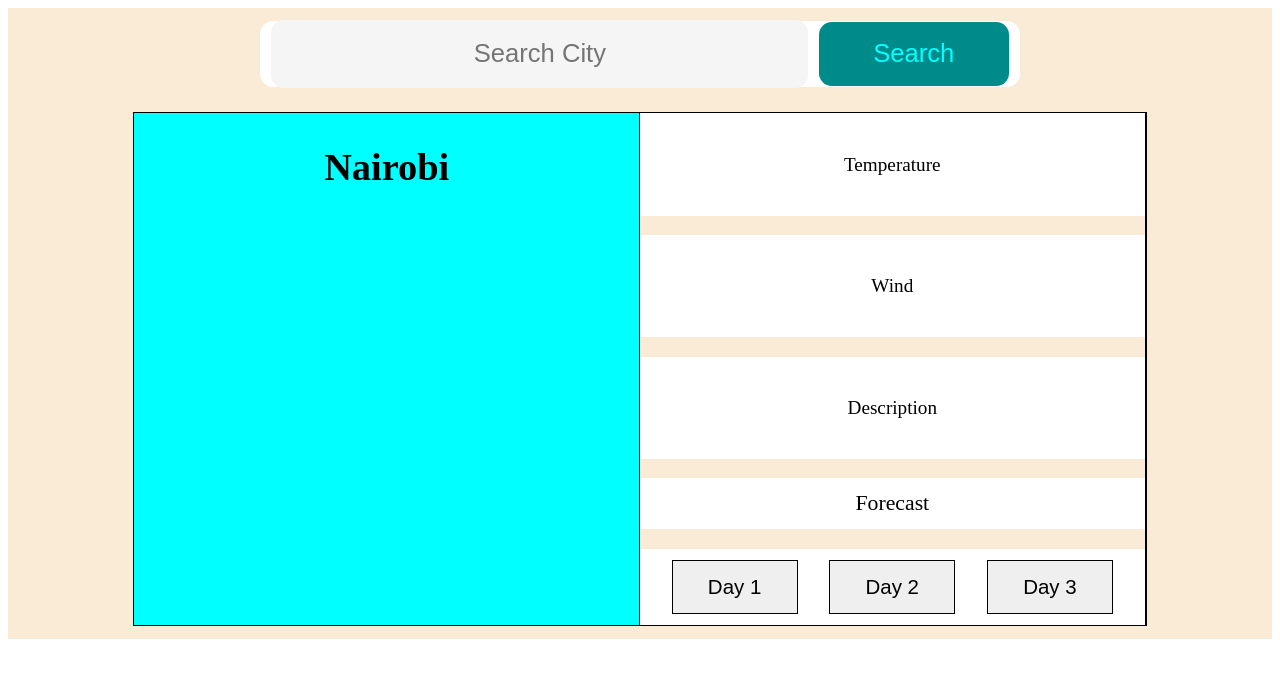
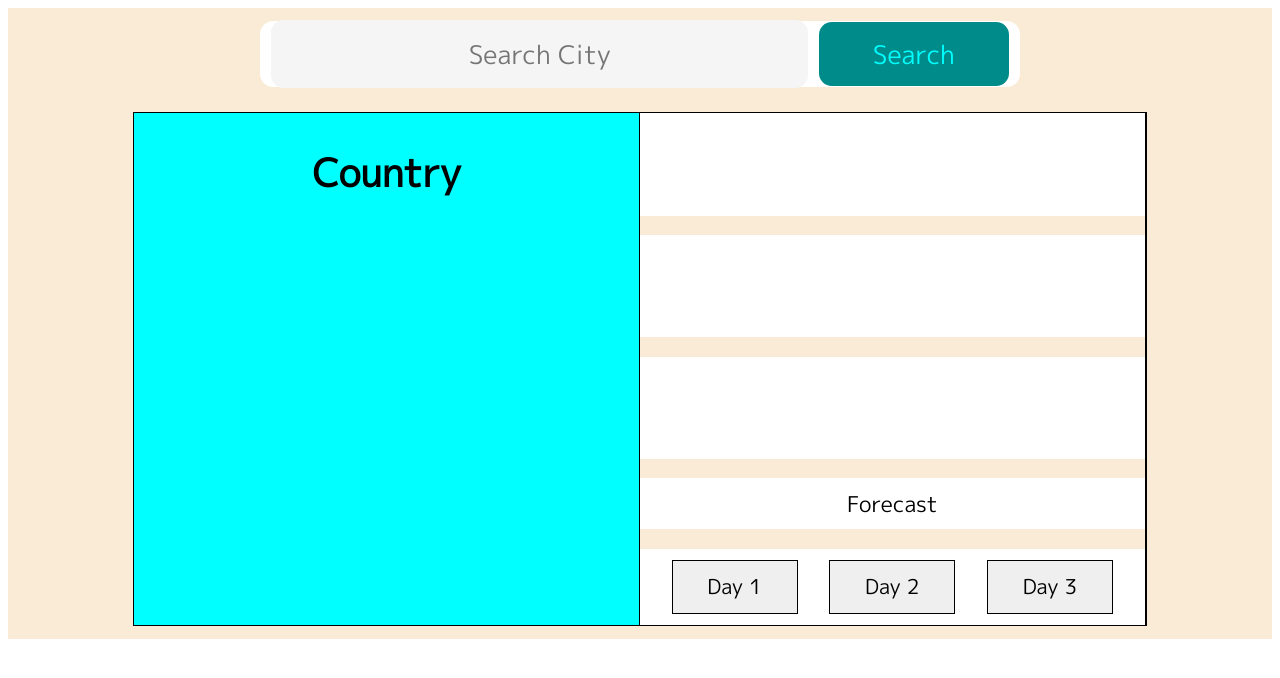
Before and after one commit to MokuaEnock/Jua-Kali, a React (Create React App) app in the folder jua-kali/: page / in a window 1280 px wide. Shown: the top 678 px of the page. Built offline with nearby package versions, Linux system fonts and the light colour scheme; no server answers.

Commit message:
add font

```diff
--- a/jua-kali/src/App.css
+++ b/jua-kali/src/App.css
@@ -1,3 +1,9 @@
+@import url('https://fonts.googleapis.com/css2?family=M+PLUS+1p&display=swap');
+
+* {
+  font-family: 'M PLUS 1p', sans-serif;
+}
+
 #root {
   background-color: antiquewhite;
   display: flex;
--- a/jua-kali/src/App.js
+++ b/jua-kali/src/App.js
@@ -7,15 +7,15 @@ function App() {
   let [data, setData] = useState([]);
   let [city, setCity] = useState("");
 
-  useEffect(() => {
-    fetch("https://goweather.herokuapp.com/weather/Dubai")
+  /*   useEffect(() => {
+    fetch(`https://goweather.herokuapp.com/weather/${city}`)
       .then((r) => r.json())
-      .then((r) => console.log(r));
-  }, []);
+      .then((r) => setData(r));
+  }, []); */
   return (
     <>
-      <Search city={city} setCity={setCity} />
-      <Card />
+      <Search city={city} setCity={setCity} setData={setData} />
+      <Card data={data} setCity={setData} city={city} />
     </>
   );
 }
--- a/jua-kali/src/components/card.js
+++ b/jua-kali/src/components/card.js
@@ -1,16 +1,16 @@
 import React from "react";
 
-function Card() {
+function Card({ data, city }) {
   return (
     <div id="card_container">
       <span id="card_image">
-        <h2 className="card_city">Nairobi</h2>
+        <h2 className="card_city">{`${city} Country`}</h2>
       </span>
 
       <span className="card">
-        <div className="card_temp">Temperature</div>
-        <div className="card_wind">Wind</div>
-        <div className="card_desc">Description</div>
+        <div className="card_temp">{data.temperature}</div>
+        <div className="card_wind">{data.wind}</div>
+        <div className="card_desc">{data.description}</div>
         <div className="card_fore">Forecast</div>
         <div className="card_buttons">
           <button>Day 1</button>
--- a/jua-kali/src/components/search.js
+++ b/jua-kali/src/components/search.js
@@ -1,9 +1,13 @@
 import React from "react";
 
-function Search({ city, setCity }) {
+function Search({ city, setCity, setData }) {
   function handleSubmit(e) {
     e.preventDefault();
-    console.log(city);
+    fetch(`https://goweather.herokuapp.com/weather/${city}`)
+      .then((r) => r.json())
+      .then((r) => setData(r));
+
+      console.log("Hello")
   }
 
   return (
```
